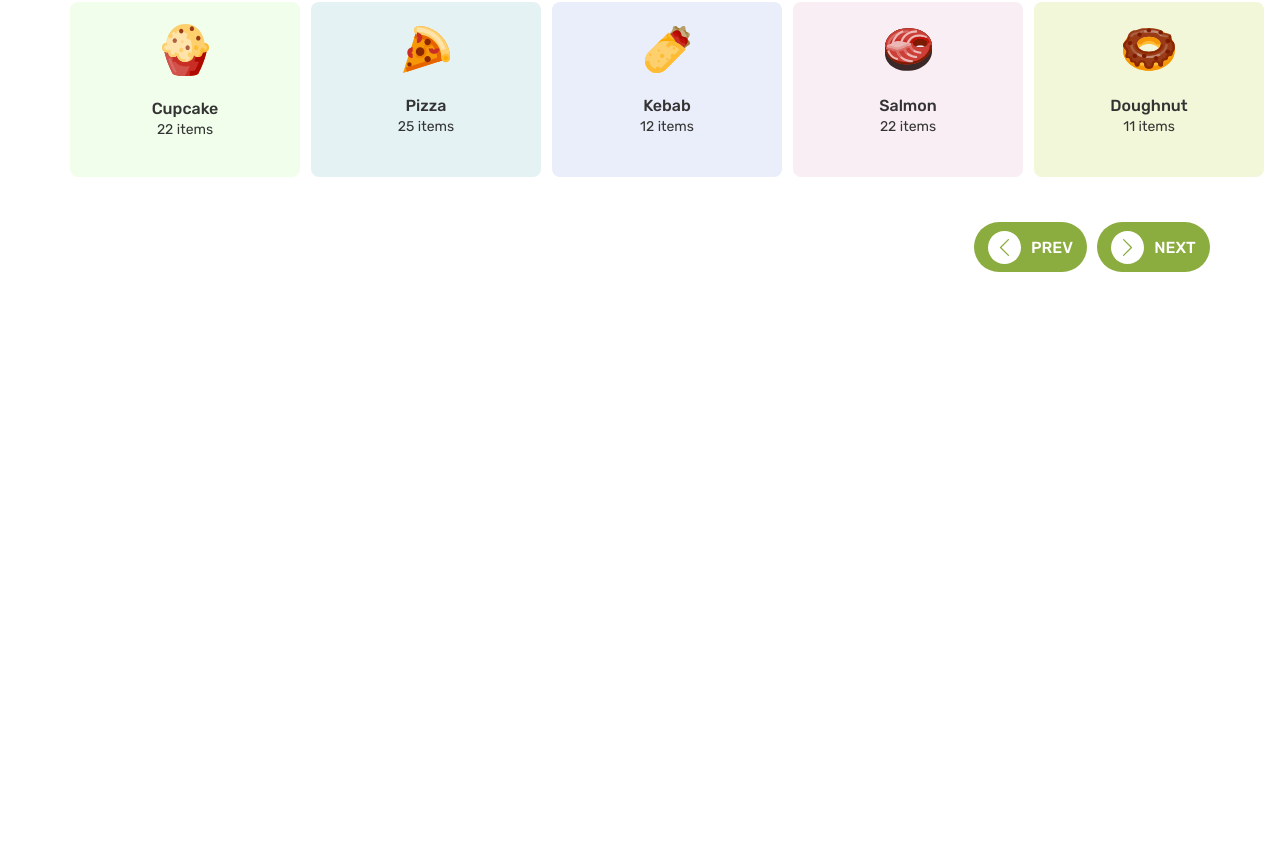
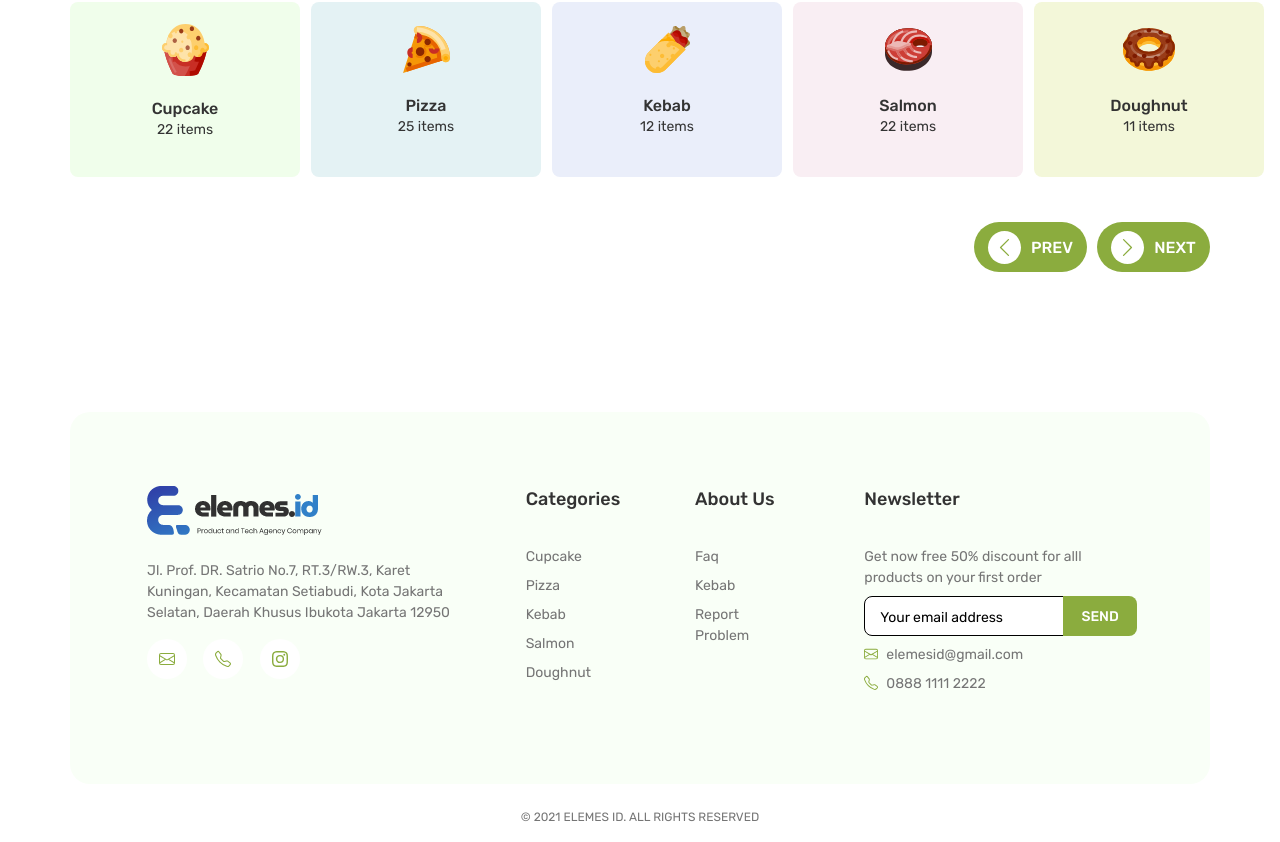
Before and after one commit to ahmdali25/elemes-vue, a Vue app: page / in a window 1280 px wide. Shown: the part 852-1694 px from the top of the page. Before the commit the page ends 1264 px from the top, so only its background shows below. Built offline with nearby package versions, Linux system fonts and the light colour scheme.

Commit message:
ADD - add footer component

```diff
--- a/src/App.vue
+++ b/src/App.vue
@@ -1,16 +1,18 @@
 <template>
   <div id="app">
-    <BaseNavbar />
+    <TheNavbar />
     <router-view />
+    <TheFooter />
   </div>
 </template>
 
 <script>
-import BaseNavbar from "./components/BaseNavbar.vue";
+import TheNavbar from "./components/TheNavbar.vue";
+import TheFooter from "./components/TheFooter.vue";
 
 export default {
   name: "App",
-  components: { BaseNavbar },
+  components: { TheNavbar, TheFooter },
 };
 </script>
 
--- /dev/null
+++ b/src/components/TheFooter.vue
@@ -0,0 +1,175 @@
+<template>
+  <footer class="container">
+    <div class="footer row">
+      <div class="col-4">
+        <img src="../assets/images/logo.png" alt="Logo" />
+        <p class="mt-4 address">
+          Jl. Prof. DR. Satrio No.7, RT.3/RW.3, Karet Kuningan, Kecamatan
+          Setiabudi, Kota Jakarta Selatan, Daerah Khusus Ibukota Jakarta 12950
+        </p>
+        <div class="row">
+          <div class="col-2">
+            <div class="circle">
+              <b-icon class="icon" icon="envelope"></b-icon>
+            </div>
+          </div>
+          <div class="col-2">
+            <div class="circle">
+              <b-icon class="icon" icon="telephone"></b-icon>
+            </div>
+          </div>
+          <div class="col-2">
+            <div class="circle">
+              <b-icon class="icon" icon="instagram"></b-icon>
+            </div>
+          </div>
+        </div>
+      </div>
+      <div class="col-2">
+        <ul>
+          <li class="title">Categories</li>
+          <li class="mt-2 list">Cupcake</li>
+          <li class="mt-2 list">Pizza</li>
+          <li class="mt-2 list">Kebab</li>
+          <li class="mt-2 list">Salmon</li>
+          <li class="mt-2 list">Doughnut</li>
+        </ul>
+      </div>
+      <div class="col-2">
+        <ul>
+          <li class="title">About Us</li>
+          <li class="mt-2 list">Faq</li>
+          <li class="mt-2 list">Kebab</li>
+          <li class="mt-2 list">Report Problem</li>
+        </ul>
+      </div>
+      <div class="col-4">
+        <ul>
+          <li class="title">Newsletter</li>
+          <li class="mt-2 list">
+            Get now free 50% discount for alll products on your first order
+          </li>
+          <li class="row mt-2">
+            <div class="col-8">
+              <input
+                class="mr-n3"
+                type="email"
+                placeholder="Your email address"
+              />
+            </div>
+            <div class="col-2">
+              <button class="button button--state-primary">SEND</button>
+            </div>
+          </li>
+          <li class="mt-2 list">
+            <b-icon icon="envelope" class="mr-2" style="color: #8bac3e"></b-icon
+            >elemesid@gmail.com
+          </li>
+          <li class="mt-2 list">
+            <b-icon
+              icon="telephone"
+              class="mr-2"
+              style="color: #8bac3e"
+            ></b-icon
+            >0888 1111 2222
+          </li>
+        </ul>
+      </div>
+    </div>
+    <div class="text-center mt-4">
+      <p class="text-copyright">&copy; 2021 Elemes id. All rights reserved</p>
+    </div>
+  </footer>
+</template>
+
+<style scoped>
+.footer {
+  background: #f9fff7;
+  border-radius: 20px;
+  padding: 74px 62px;
+}
+
+.address {
+  font-weight: 400;
+  font-size: 14px;
+  color: #757575;
+}
+
+.circle {
+  display: flex;
+  justify-content: center;
+  align-items: center;
+  background: #ffffff;
+  border-radius: 24px;
+  width: 40px;
+  height: 40px;
+  padding: 10px;
+  cursor: pointer;
+}
+
+.circle .icon {
+  color: #8bac3e;
+}
+
+.circle:hover {
+  background: #8bac3e;
+}
+
+.circle:hover .icon {
+  color: #ffffff;
+}
+
+ul {
+  list-style: none;
+}
+
+ul .title {
+  font-weight: 500;
+  font-size: 18px;
+  color: #333333;
+  margin-bottom: 33px;
+}
+
+ul .list {
+  font-weight: 400;
+  font-size: 14px;
+  color: #757575;
+}
+
+input {
+  border: 1px solid #000000;
+  border-radius: 8px 0 0 8px;
+  height: 40px;
+  padding: 8px 15px;
+}
+
+::placeholder {
+  color: #000000;
+  font-weight: 400;
+  font-size: 14px;
+}
+
+.button {
+  background: #f2f2f2;
+  color: #333333;
+  font-weight: 500;
+  font-size: 14px;
+  padding: 10px 18px;
+  height: 40px;
+  border-top-right-radius: 8px;
+  border-bottom-right-radius: 8px;
+  border: none;
+}
+
+.button--state-primary {
+  background: #8bac3e;
+  color: #ffffff;
+}
+
+.text-copyright {
+  font-weight: 400;
+  font-size: 12px;
+  text-transform: uppercase;
+  color: #757575;
+}
+</style>
```
Also changed, not shown: src/components/TheNavbar.vue (renamed from src/components/BaseNavbar.vue).
